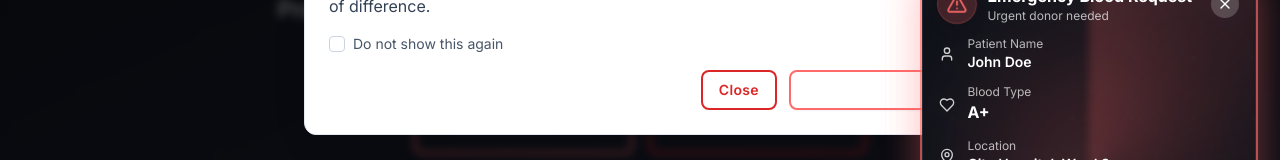
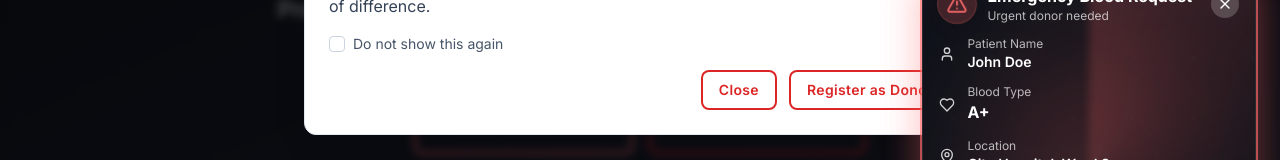
Before and after one commit to AkashMedishetty/CFBF, a React (Create React App) app in the folder blood-donation-management/client/: page / in a window 1280 px wide. Shown: the part 403-563 px from the top of the page. Built offline with nearby package versions, Linux system fonts and the light colour scheme; no server answers.

Commit message:
fix(modal): enforce readable text colors for content and CTA buttons

```diff
--- a/blood-donation-management/client/src/components/ui/Modal.jsx
+++ b/blood-donation-management/client/src/components/ui/Modal.jsx
@@ -122,7 +122,7 @@ const Modal = ({
               initial="hidden"
               animate="visible"
               exit="exit"
-              className={`relative w-full ${sizeClasses[size]} bg-white dark:bg-slate-800 rounded-xl shadow-strong border border-slate-200 dark:border-slate-700 ${className}`}
+              className={`relative w-full ${sizeClasses[size]} bg-white text-slate-900 dark:bg-slate-800 dark:text-white rounded-xl shadow-strong border border-slate-200 dark:border-slate-700 ${className}`}
             >
               {/* Header */}
               {(title || showCloseButton) && (
--- a/blood-donation-management/client/src/pages/public/HomePage.jsx
+++ b/blood-donation-management/client/src/pages/public/HomePage.jsx
@@ -278,6 +278,7 @@ const HomePage = () => {
               Close
             </AnimatedButton>
             <AnimatedButton
+              variant="outline"
               className="border-2 border-[#ff6b6b] text-[#ff6b6b] bg-transparent hover:bg-[#ff6b6b]/10"
               onClick={() => {
                 if (dontShowAgain) {
```
